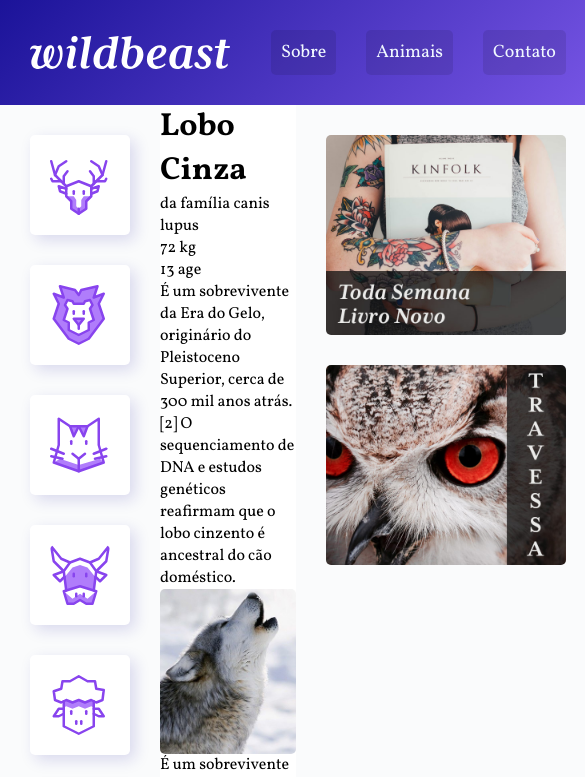
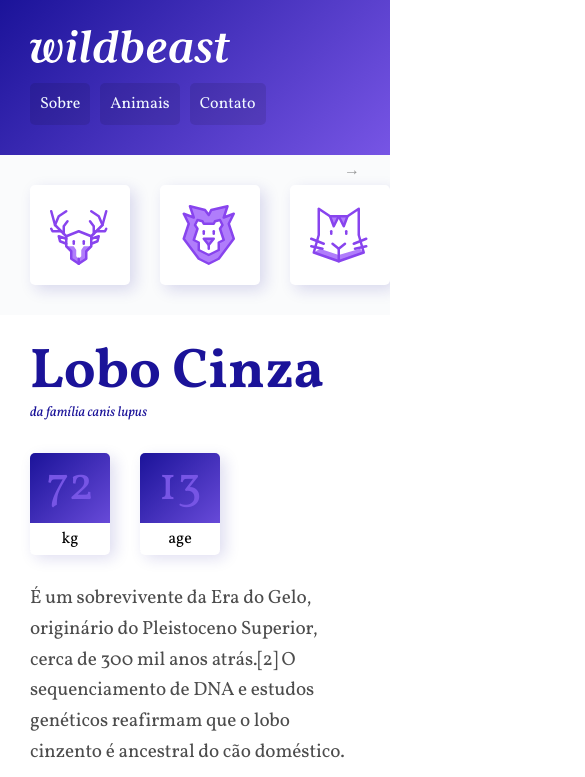
Before and after one commit to GabryelJackson/projeto-wildbeast, a plain HTML site: page index.html in a window 390 px wide. Shown: the top 777 px of the page, 585 px wide, since content can reach past the window. Drawn offline with Linux system fonts and the light colour scheme.

Commit message:
Finalizei o projeto wildbeast

```diff
--- a/index.html
+++ b/index.html
@@ -3,7 +3,7 @@
 <head>
     <meta charset="UTF-8">
     <meta http-equiv="X-UA-Compatible" content="IE=edge">
-    <meta name="viewport" content="width=device-width, initial-scale=1.0">
+    <meta name="viewport" content="width=device-width, initial-scale=1, shrink-to-fit=no">
     <title>Wildbeast</title>
     <link rel="stylesheet" href="style.css">
     <link rel="shortcut icon" href="animals-christmas-deer-svgrepo-com.svg" type="image/x-icon">
@@ -51,19 +51,19 @@
                 </div>
             </div>
 
-            <p>É um sobrevivente da Era do Gelo, originário do Pleistoceno Superior, cerca de 300 mil anos atrás.[2] O sequenciamento de DNA e estudos genéticos reafirmam que o lobo cinzento é ancestral do cão doméstico.</p>
+            <p class="col-wide">É um sobrevivente da Era do Gelo, originário do Pleistoceno Superior, cerca de 300 mil anos atrás.[2] O sequenciamento de DNA e estudos genéticos reafirmam que o lobo cinzento é ancestral do cão doméstico.</p>
 
-            <img src="img/wolf1.jpg" alt="wolf1">
+            <img src="img/wolf1.jpg" alt="wolf1" class="imagem1">
 
-            <p>É um sobrevivente da Era do Gelo, originário do Pleistoceno Superior, cerca de 300 mil anos atrás.[2] O sequenciamento de DNA e estudos.</p>
+            <p class="destaque">É um sobrevivente da Era do Gelo, originário do Pleistoceno Superior, cerca de 300 mil anos atrás.[2] O sequenciamento de DNA e estudos.</p>
 
-            <img src="img/wolf2.jpg" alt="wolf2">
+            <img src="img/wolf2.jpg" alt="wolf2" class="imagem2">
 
             <p>O peso e tamanho dos lobos variam muito em todo o mundo, tendendo a aumentar proporcionalmente com a latitude, como previsto pela teoria de Christian Bergmann. Em geral, a altura, medida a partir dos ombros, varia de 60 a 95 centímetros.</p>
 
             <p>O peso varia geograficamente. Em média, os lobos europeus pesam 38,5 kg; os lobos da América do Norte, 36 kg; os lobos indianos e árabes, 25 kg.[7] Embora raros, lobos com mais de 77 kg foram encontrados no Alasca, Canadá,[8] e na antiga União Soviética.</p>
 
-            <blockquote class="citacao">
+            <blockquote class="citacao col-wide">
                 <p>“Há algo no uivar do lobo que tira um homem do aqui e agora e o transporta para uma floresta da mente.”</p>
             </blockquote>
 
@@ -82,7 +82,7 @@
                 <p>É um sobrevivente da Era do Gelo, originário do Pleistoceno Superior, cerca de 300 mil anos atrás.[2] O sequenciamento de DNA e estudos genéticos reafirmam que o lobo cinzento é ancestral do cão doméstico.</p>
             </div>
 
-            <img src="img/wolf3.jpg" alt="wolf3">
+            <img src="img/wolf3.jpg" alt="wolf3" class="col-wide">
         </main>
 
         <aside class="anuncios">
--- a/style.css
+++ b/style.css
@@ -16,7 +16,7 @@ a {
 
 img {
     display: block;
-    max-width: 100%;
+    width: 100%;
     border-radius: 5px;
 }
 
@@ -32,6 +32,29 @@ img {
     ;
 }
 
+@media (max-width: 1200px) {
+    .estrutura {
+        grid-template-areas:
+            "header header header"
+            "sidenav content content"
+            "sidenav anuncios anuncios"
+            "footer footer footer"
+        ;
+    }
+}
+
+@media (max-width: 760px) {
+    .estrutura {
+        grid-template-columns: 100%;
+        grid-template-areas:
+            "header"
+            "sidenav"
+            "content"
+            "anuncios"
+            "footer"
+        ;
+    }
+}
 /* HEADER*/
 
 .header {
@@ -70,6 +93,24 @@ header nav ul {
     max-width: 200px;
 }
 
+@media (max-width: 760px) {
+    .header {
+        grid-template-columns: auto;
+    }
+
+    .logo {
+        margin-bottom: 20px;
+    }
+
+    .header nav a {
+        font-size: 1em;
+    }
+
+    .header li + li {
+        margin-left: 10px;
+    }
+}
+
 /* SIDENAV*/
 
 .sidenav {
@@ -94,10 +135,179 @@ header nav ul {
     background-color: #7755e5;
 }
 
+@media (max-width: 760px) {
+    .sidenav ul {
+        display: flex;
+    }
+
+    .sidenav ul li {
+        flex: 1 0 60px;
+    }
+
+    .sidenav {
+        padding: 0px 30px;
+    }
+
+    .sidenav li a {
+        margin: 30px 30px 30px 0px;
+    }
+
+    .sidenav {
+        position: relative;
+        overflow-x: auto;
+        -webkit-overflow-scrolling: touch;
+        -ms-overflow-style: -ms-autohiding-scrollbar;
+    }
+
+    @keyframes seta {
+        from {
+            right: 30px;
+        }
+        to {
+            right: 20px;
+        }
+    }
+
+    .sidenav::after {
+        content: '→';
+        position: absolute;
+        top: 5px;
+        right: 30px;
+        color: rgba(0, 0, 0, 0.4);
+        animation: seta .5s ease-in 0s infinite alternate;
+    }
+}
+
 /* CONTENT */
 
 .content {
     grid-area: content;
+    max-width: 900px;
+    margin: 0px auto;
+    padding: 30px;
+    display: grid;
+    grid-template-columns: 1fr 1fr;
+    gap: 30px;
+}
+
+.col-wide {
+    grid-column: 1 / -1;
+}
+
+.imagem1 {
+    grid-row: span 2;
+    align-self: end;
+}
+
+.imagem2 {
+    align-self: end;
+}
+
+@media (max-width: 600px) {
+    .content {
+        grid-template-columns: auto;
+    }
+}
+/* ESTILOS CONTENT */
+
+p {
+    font-size: 1.2em;
+    line-height: 1.6;
+    letter-spacing: -0.005em;
+    color: rgba(0, 0, 0, .7);
+}
+
+.informacoes p + p {
+    margin-top: 30px;
+}
+
+/* TÍTULO */
+.titulo {
+    color: #1b1399;
+}
+
+.titulo h1 {
+    font-size: 3.5em;
+    line-height: 1;
+    font-weight: 700;
+}
+
+.titulo span {
+    font-size: 0.875em;
+    font-style: italic;
+}
+
+/* CARACTERÍSTICAS */
+
+.caracteristicas {
+    display: flex;
+    align-items: flex-start;
+}
+
+.caracteristicas span {
+    display: block;
+}
+
+.caracteristicas > div {
+    width: 80px;
+    text-align: center;
+    background: linear-gradient(135deg,#1b1399, #7755e5);
+    border-radius: 5px;
+    box-shadow: 5px 5px 15px 0px rgba(27, 19, 153, 0.15);
+    position: relative;
+}
+
+.caracteristicas > div:first-child {
+    margin-right: 30px;
+}
+
+.numero {
+    color: rgb(119, 85, 229);
+    font-size: 3em;
+    line-height: 1;
+    margin: 10px auto;
+}
+
+.rotulo {
+    background-color: white;
+    border-radius: 0px 0px 5px 5px;
+    padding: 5px 0px;
+    position: relative;
+    top: 2px;
+}
+
+.destaque {
+    font-size: 0.875em;
+    color: #7755e5;
+    max-width: 16em;
+}
+
+.citacao, .atributos {
+    padding: 30px;
+    border-radius: 5px;
+    box-shadow: 5px 5px 15px 0px rgba(27, 19, 153, 0.15);
+    background: linear-gradient(135deg,#1b1399, #7755e5);
+    align-self: start;
+}
+
+.citacao p {
+    font-size: 1.5em;
+    font-style: italic;
+    text-align: center;
+    color: white;
+    max-width: 500px;
+    margin: 0 auto;
+}
+
+.atributos li {
+    color: white;
+    font-family: 'Courier New', Courier, monospace;
+    font-size: 1.125em;
+    padding: 15px;
+}
+
+.atributos li + li {
+    border-top: 2px solid rgba(240, 248, 255, 0.541);
 }
 
 /* ANUNCIOS */
@@ -109,6 +319,7 @@ header nav ul {
     align-content: start;
     padding: 30px;
     gap: 30px;
+    grid-template-columns: repeat(auto-fit, minmax(150px, 1fr));
 }
 
 /* FOOTER */
@@ -116,6 +327,9 @@ header nav ul {
 .footer {
     grid-area: footer;
     background: linear-gradient(135deg,#1b1399, #7755e5);
+}
+
+.footer p {
     color: aliceblue;
     text-align: center;
     padding: 30px;
```
